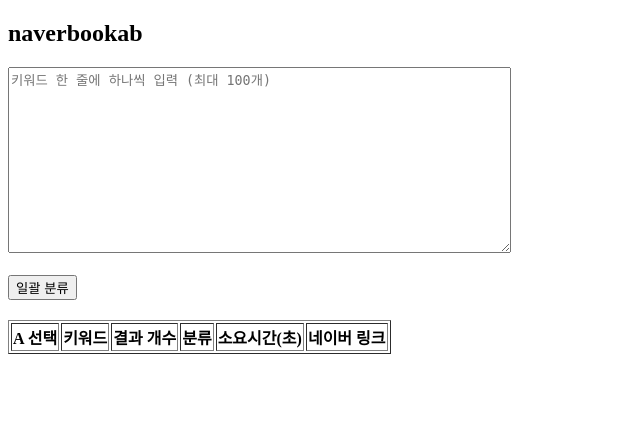
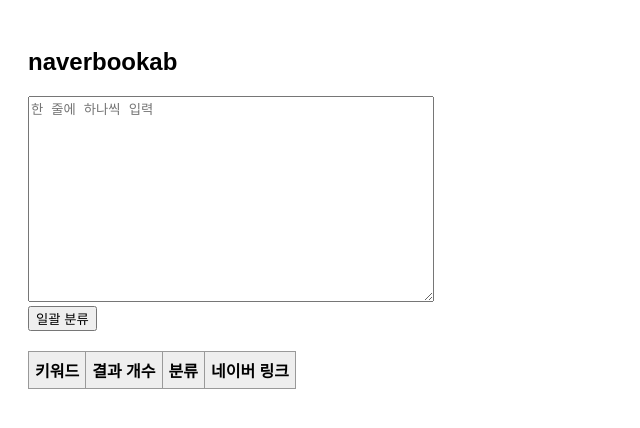
Before and after one commit to tvttvvv/naverbookab, a Flask app: page / in a window 1280 px wide. Shown: the top 428 px of the page, without its empty margins (0-640 px from the left). Run offline with Flask 3, Linux system fonts and the light colour scheme; lists and menus that the app fills with data are empty.

Commit message:
Update index.html

```diff
--- a/templates/index.html
+++ b/templates/index.html
@@ -1,34 +1,75 @@
 <!DOCTYPE html>
 <html>
 <head>
-<meta charset="utf-8">
+<meta charset="UTF-8">
 <title>naverbookab</title>
+<style>
+body { font-family: Arial; padding: 20px; }
+textarea { width: 400px; height: 200px; }
+table { border-collapse: collapse; margin-top: 20px; }
+th, td { border: 1px solid #999; padding: 6px; }
+th { background: #eee; }
+</style>
 </head>
 <body>
 
 <h2>naverbookab</h2>
 
-<textarea id="keywords" rows="12" cols="60"
-placeholder="키워드 한 줄에 하나씩 입력 (최대 100개)"></textarea>
-<br><br>
+<textarea id="keywords" placeholder="한 줄에 하나씩 입력"></textarea><br>
+<button onclick="startSearch()">일괄 분류</button>
 
-<button onclick="run()">일괄 분류</button>
+<p id="timeInfo"></p>
 
-<table border="1" style="margin-top:20px;">
+<table id="resultTable">
 <thead>
 <tr>
-<th>A 선택</th>
 <th>키워드</th>
 <th>결과 개수</th>
 <th>분류</th>
-<th>소요시간(초)</th>
 <th>네이버 링크</th>
 </tr>
 </thead>
-<tbody id="result"></tbody>
+<tbody></tbody>
 </table>
 
-<script src="/static/app.js"></script>
+<script>
+function startSearch() {
+    const raw = document.getElementById("keywords").value;
+    const keywords = raw.split("\n");
+
+    document.getElementById("timeInfo").innerText = "검색 중...";
+
+    fetch("/search", {
+        method: "POST",
+        headers: { "Content-Type": "application/json" },
+        body: JSON.stringify({ keywords: keywords })
+    })
+    .then(res => res.json())
+    .then(data => {
+        const tbody = document.querySelector("#resultTable tbody");
+        tbody.innerHTML = "";
+
+        data.results.forEach(item => {
+            const row = `
+                <tr>
+                    <td>${item.keyword}</td>
+                    <td>${item.count}</td>
+                    <td>${item.class}</td>
+                    <td><a href="${item.link}" target="_blank">열기</a></td>
+                </tr>
+            `;
+            tbody.innerHTML += row;
+        });
+
+        document.getElementById("timeInfo").innerText =
+            "총 소요시간: " + data.time + "초";
+    })
+    .catch(err => {
+        document.getElementById("timeInfo").innerText =
+            "오류 발생";
+    });
+}
+</script>
 
 </body>
 </html>
```
